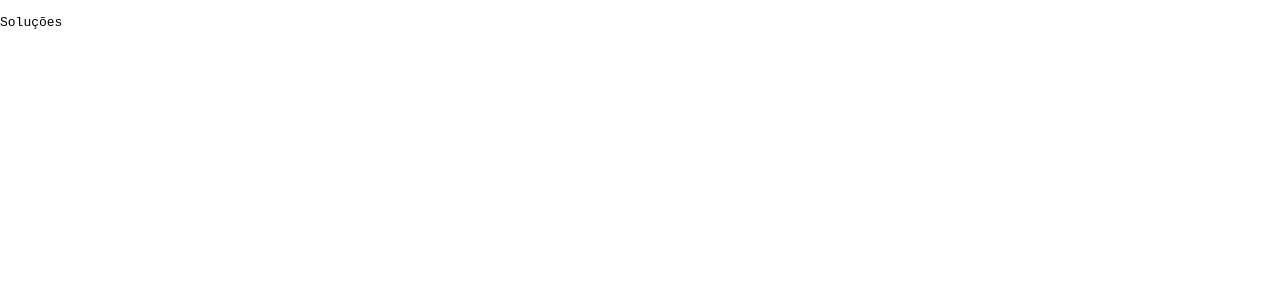
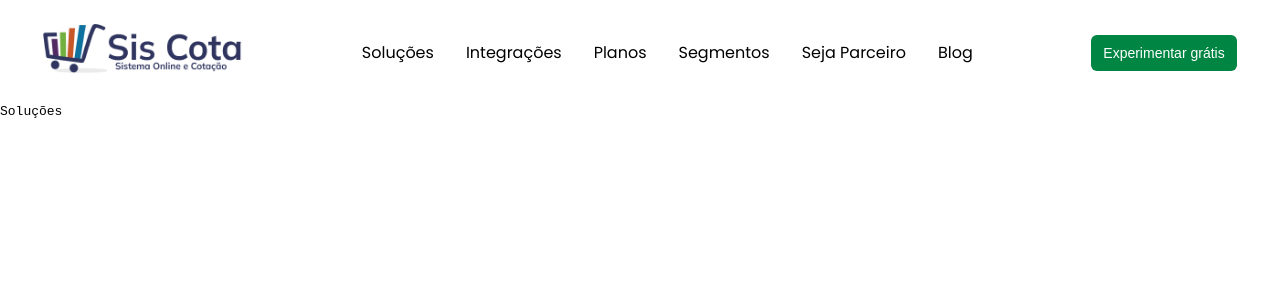
Before and after one commit to GustavoRMendes/sistema-de-cotacao, a Next.js app: page /solucoes in a window 1280 px wide. Shown: the top 300 px of the page. Built offline with nearby package versions, Linux system fonts and the light colour scheme.

Commit message:
header in pages

```diff
--- a/src/app/parceiro/page.tsx
+++ b/src/app/parceiro/page.tsx
@@ -1,9 +1,14 @@
+import HeaderPage from '@/components/header'
 import React from 'react'
 
 export default function ParceiroPage() {
   return (
+    <>
+    <HeaderPage />
     <div>
       Seja Parceiro
     </div>
+    </>
+
   )
 }
--- a/src/app/planos/page.tsx
+++ b/src/app/planos/page.tsx
@@ -1,8 +1,10 @@
+import HeaderPage from '@/components/header'
 import React from 'react'
 
 export default function PlanosPage() {
   return (
     <div>
+      <HeaderPage/>
       <code>Planos</code>
     </div>
   )
--- a/src/app/segmentos/page.tsx
+++ b/src/app/segmentos/page.tsx
@@ -1,9 +1,13 @@
+import HeaderPage from '@/components/header'
 import React from 'react'
 
 export default function SegmentosPage() {
   return (
+    <>
+    <HeaderPage/>
     <div>
       <code>Segmentos</code>
     </div>
+    </>
   )
 }
--- a/src/app/solucoes/page.tsx
+++ b/src/app/solucoes/page.tsx
@@ -1,9 +1,14 @@
+import HeaderPage from '@/components/header'
 import React from 'react'
 
 export default function SolucoesPage() {
   return (
-    <div>
+    <>
+    <HeaderPage/>
+      <div>
       <code>Soluções</code>
     </div>
+
+    </>
   )
 }
```
